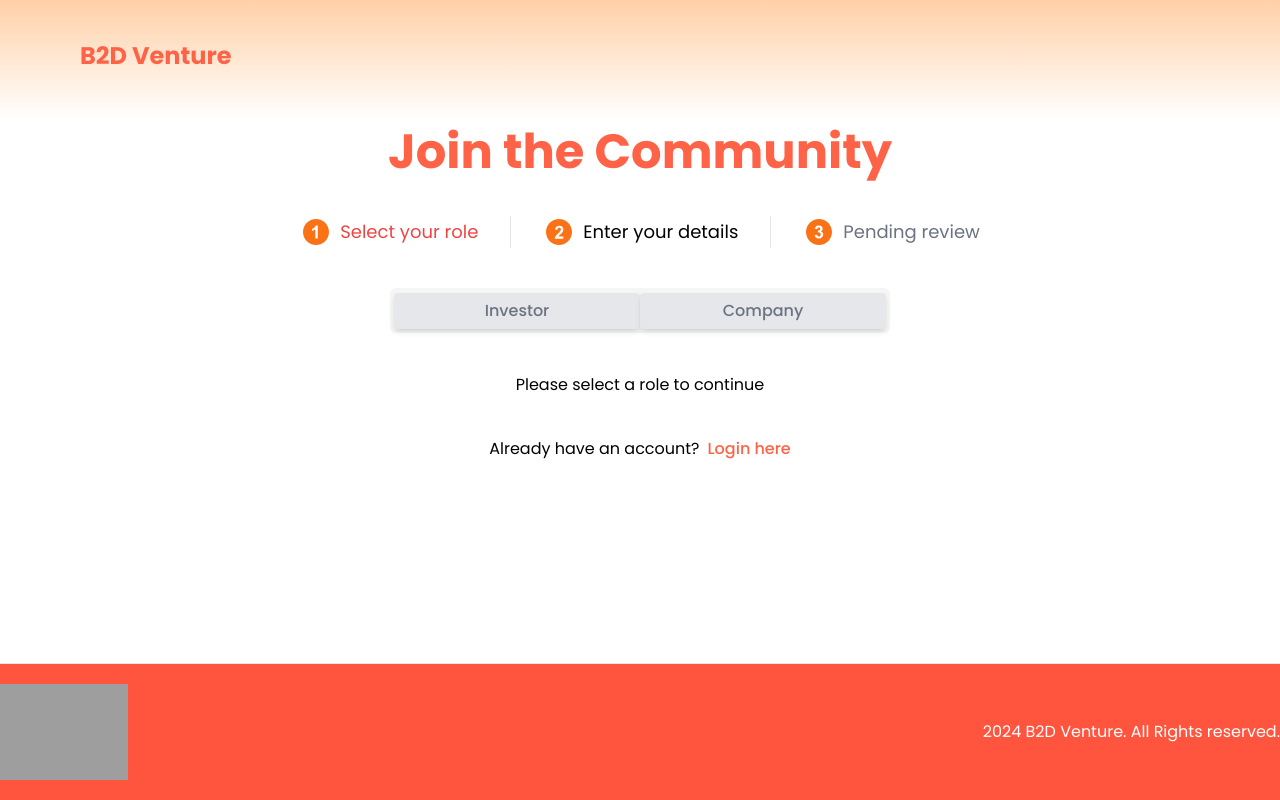
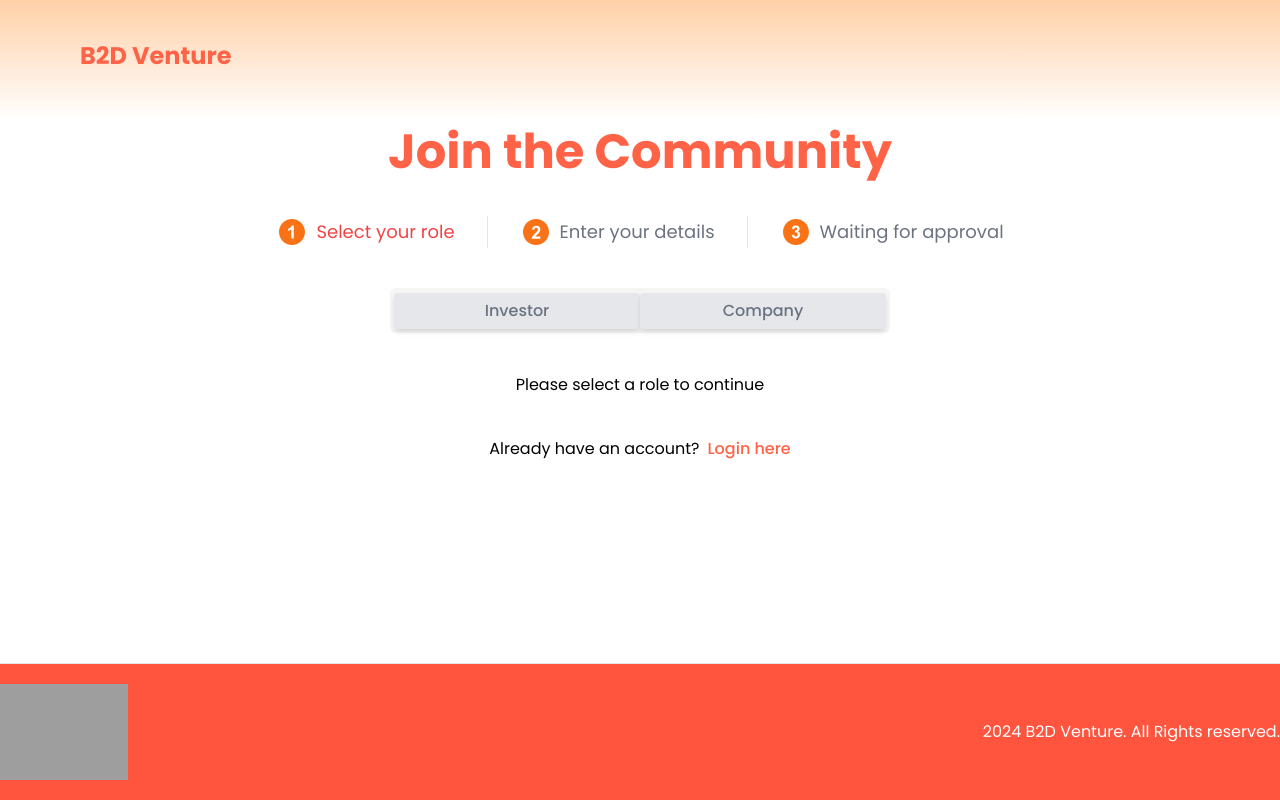
Before and after one commit to woraamy/B2D-Venture, a Next.js app in the folder b2d-venture/: page /SignUp in a window 1280 px wide. Built offline with nearby package versions, Linux system fonts and the light colour scheme; grey boxes are pictures that could not be loaded.

Commit message:
Edit waiting for approval part

```diff
--- a/b2d-venture/app/(auth)/SignUp/page.tsx
+++ b/b2d-venture/app/(auth)/SignUp/page.tsx
@@ -7,20 +7,28 @@ import { Tabs, TabsList, TabsTrigger } from "@/components/ui/tabs";
 import { Separator } from "@/components/ui/separator";
 import RegisterInvestor from "@/components/shared/Register_investor";
 import Register_company from "@/components/shared/Register_company";
+import { Button } from "@/components/ui/button";
+import Link from "next/link";
 
 const SignUp = () => {
   const [selectedRole, setSelectedRole] = useState<string | null>(null);
   const [currentStep, setCurrentStep] = useState(1);
   const [formValidated, setFormValidated] = useState(false);
+  const [submitted, setSubmitted] = useState(false);
 
   const handleRoleSelect = (role: string) => {
     setSelectedRole(role);
     setCurrentStep(2);
+    setFormValidated(false); // Reset validation state when role changes
+    setSubmitted(false); // Reset submission state when role changes
   };
 
   const handleFormValidated = (isValid: boolean) => {
     if (isValid) {
+      setSubmitted(true); // Set the submitted state to true when form is valid
       setFormValidated(true);
+    } else {
+      setFormValidated(false);
     }
   };
 
@@ -39,11 +47,11 @@ const SignUp = () => {
       <p className="flex-center text-3xl md:text-5xl font-bold text-[#FF6347] mt-32">Join the Community</p>
 
       {/* Center guidance */}
-      <div className="flex flex-wrap justify-center space-x-8 mt-10">
+      <div className="flex flex-col items-center justify-center md:flex-row md:justify-center md:items-center space-y-2 md:space-x-8 md:space-y-0 mt-10">
         <div className="flex items-center space-x-2">
           <img src="/assets/icons/number1.svg" alt="Number 1 Icon" className="w-6 h-6 md:w-8 md:h-8" />
           <p
-            className={`text-sm md:text-lg cursor-pointer transition-colors duration-300 ${currentStep === 1 ? 'text-red-500' : 'text-black'}`}
+            className={`text-sm md:text-lg cursor-pointer transition-colors duration-300 ${currentStep === 1 ? 'text-red-500' : 'text-gray-500'}`}
           >
             Select your role
           </p>
@@ -52,7 +60,7 @@ const SignUp = () => {
         <div className="flex items-center space-x-2">
           <img src="/assets/icons/number2.svg" alt="Number 2 Icon" className="w-6 h-6 md:w-8 md:h-8" />
           <p
-            className={`text-sm md:text-lg cursor-pointer transition-colors duration-300 ${currentStep === 2 ? 'text-red-500' : 'text-black'}`}
+            className={`text-sm md:text-lg cursor-pointer transition-colors duration-300 ${currentStep === 2 && !submitted ? 'text-red-500' : 'text-gray-500'}`}
           >
             Enter your details
           </p>
@@ -61,11 +69,14 @@ const SignUp = () => {
         <div className="flex items-center space-x-2">
           <img src="/assets/icons/number3.svg" alt="Number 3 Icon" className="w-6 h-6 md:w-8 md:h-8" />
           <p className={`text-sm md:text-lg ${formValidated ? 'text-red-500' : 'text-gray-500'} cursor-pointer transition-colors duration-300`}>
-            Pending review
+            Waiting for approval
           </p>
         </div>
       </div>
 
+      {/* Conditionally render Tabs and Role Selection */}
+      {!submitted && (
+        <>
           {/* Tabs */}
           <Tabs className="mt-10 flex justify-center">
             <TabsList className="w-[300px] md:w-[500px] md:h-[45px]">
@@ -102,7 +113,25 @@ const SignUp = () => {
             <span className="text-sm md:text-base">Already have an account?</span>
             <a href="/Login" className="text-[#FF6347] font-medium">Login here</a>
           </p>
-      <Footer />
+        </>
+      )}
+
+      {/* Success Message */}
+      {submitted && (
+        <div className="text-center">
+        <div className="flex justify-center items-center mt-16 mb-10">
+          <img src="/assets/icons/success.svg" alt="Success icon" className="w-20 h-20 md:w-30 md:h-30" />
+        </div>
+          <p className="text-lg md:text-2xl font-bold text-[#4BB543]">Your details have been submitted successfully.</p>
+          <p className="text-lg md:text-2xl font-bold text-[#4BB543]">Please wait for approval to create your account.</p>
+          <Button asChild className="mt-10 mb-20 w-[200px] md:w-[300px] h-[50px] rounded-full text-white bg-[#FF993B] hover:bg-[#FF7A00] text-base md:text-lg">
+              <Link href="/">
+                Back to Home
+              </Link>
+          </Button>
+        </div>
+      )}
+      <Footer/>
     </div>
   );
 };
```
Also changed, not shown: b2d-venture/public/assets/icons/success.svg (added). Lines whose indentation alone changed are shown as unchanged.
